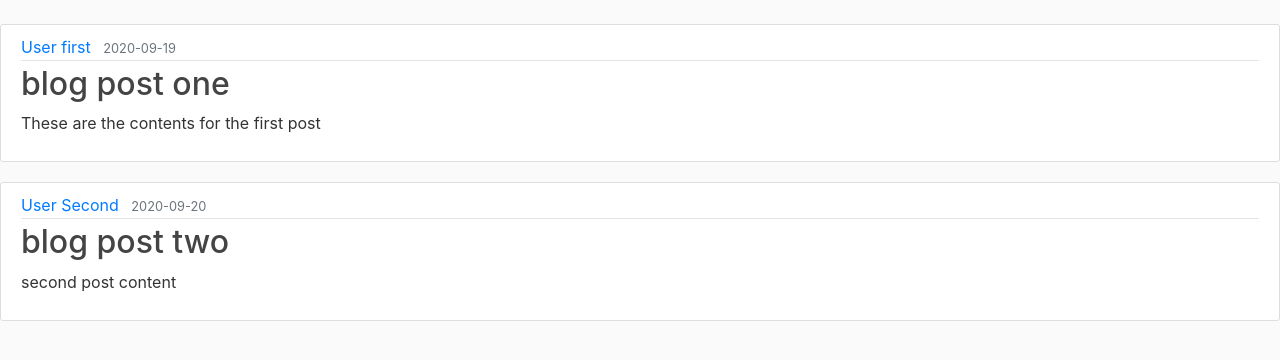
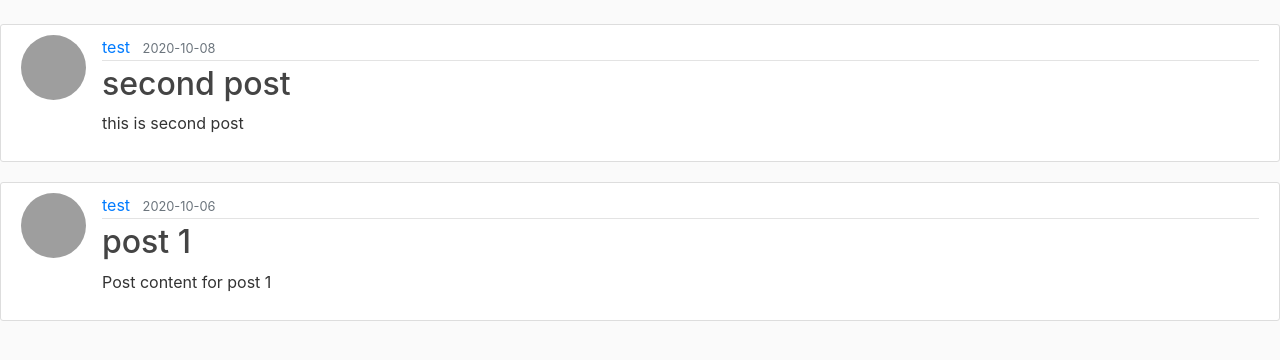
Before and after one commit to csemanish12/flask_blog, a Flask app: page / in a window 1280 px wide. Shown: the part 56-416 px from the top of the page. Run offline with Flask 2, Linux system fonts and the light colour scheme; data comes from the database, SQL or seed files in the repository; both versions use the stored data as it was after the commit; some libraries are stand-ins or nearby versions; grey boxes are pictures that could not be loaded.

Commit message:
listing posts

```diff
--- a/blog/models.py
+++ b/blog/models.py
@@ -15,6 +15,8 @@ class User(db.Model, UserMixin):
     image_file = db.Column(db.String(20), nullable=False, default='default.jpg')
     password = db.Column(db.String(60), nullable=False)
 
+    posts = db.relationship('Post', backref='author')
+
 
 class Post(db.Model):
     id = db.Column(db.Integer, primary_key=True)
--- a/blog/routes.py
+++ b/blog/routes.py
@@ -8,20 +8,7 @@
 
 @app.route("/")
 def home():
-    posts = [
-    {
-        'author': 'User first',
-        'title': 'blog post one',
-        'content': 'These are the contents for the first post',
-        'date_posted': '2020-09-19'
-    },
-    {
-        'author': 'User Second',
-        'title': 'blog post two',
-        'content': 'second post content',
-        'date_posted': '2020-09-20'
-    }
-]
+    posts = Post.query.order_by(Post.date_posted.desc()).all()
     return render_template('home.html', posts=posts)
 
 
--- a/blog/templates/home.html
+++ b/blog/templates/home.html
@@ -2,10 +2,11 @@
 {% block content %}
 {% for post in posts %}
 <article class="media content-section">
+    <img class="rounded-circle article-img" src="{{ url_for('static', filename='profile_pictures/' + post.author.image_file) }}">
     <div class="media-body">
         <div class="article-metadata">
-            <a class="mr-2" href="#">{{ post.author }}</a>
-            <small class="text-muted">{{ post.date_posted }}</small>
+            <a class="mr-2" href="#">{{ post.author.username }}</a>
+            <small class="text-muted">{{ post.date_posted.strftime('%Y-%m-%d') }}</small>
         </div>
         <h2><a class="article-title" href="#">{{ post.title }}</a></h2>
         <p class="article-content">{{ post.content }}</p>
```
Also changed, not shown: blog/blog.db.
